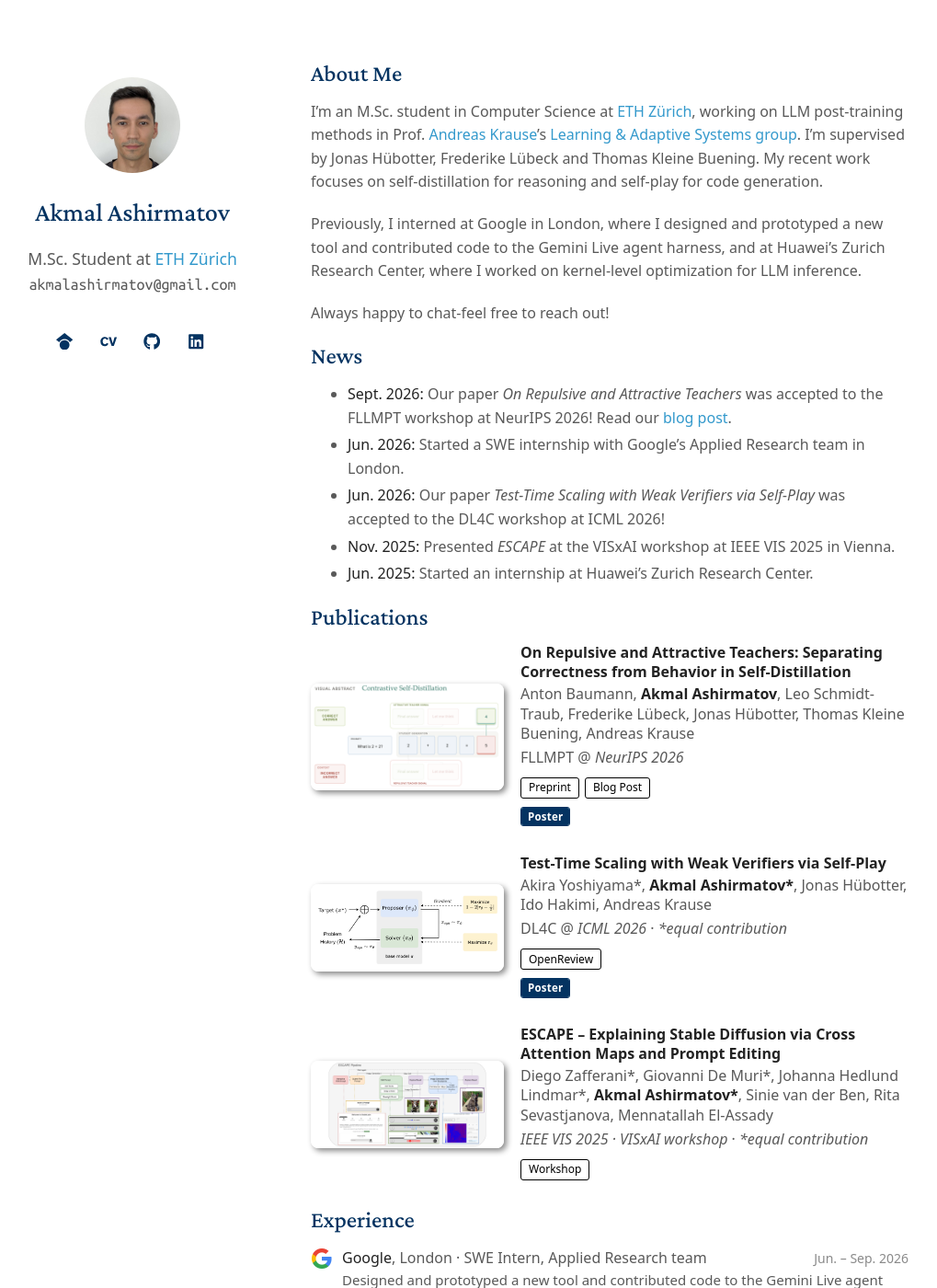
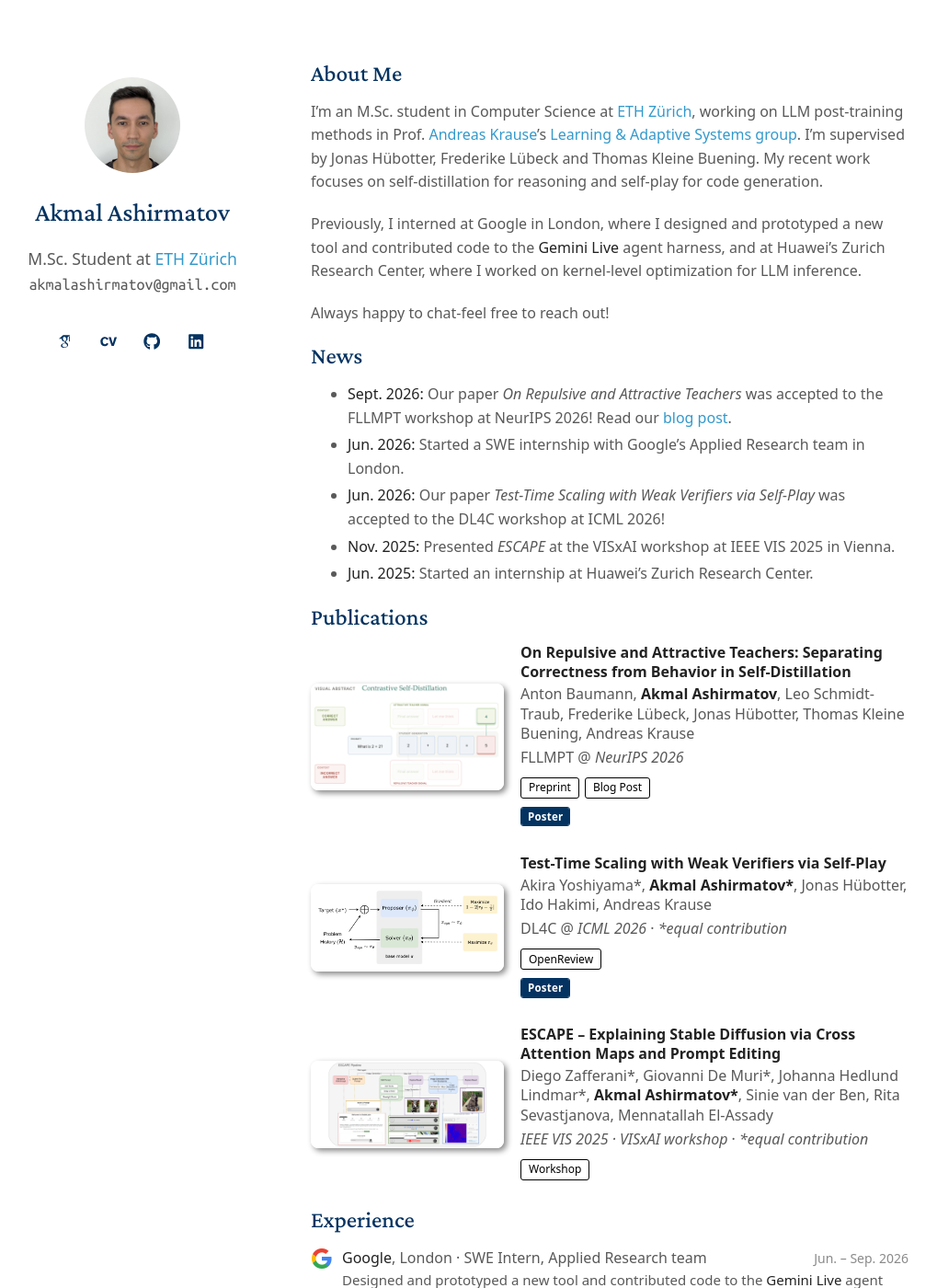
Before and after one commit to AkmalAshirmatov/akmalashirmatov.github.io, a Jekyll site: the page built from index.md, in a window 1280 px wide and 1400 px high. Shown: the whole window at 92% size, without its empty margins (132-1151 px from the left). Built offline with Jekyll 4.4.1, drawn with Linux system fonts in a browser that asks for light colours; our own code applies the rules of GitHub Pages for plain Markdown files; some of the changed text lies outside the part shown.

Commit message:
Restore Scholar icon and highlight Gemini Live links

```diff
--- a/index.md
+++ b/index.md
@@ -6,7 +6,7 @@ layout: homepage
 
 I'm an M.Sc. student in Computer Science at [ETH Zürich](https://ethz.ch/en.html), working on LLM post-training methods in Prof. [Andreas Krause](https://las.inf.ethz.ch/krausea)'s [Learning & Adaptive Systems group](https://las.inf.ethz.ch/). I'm supervised by Jonas Hübotter, Frederike Lübeck and Thomas Kleine Buening. My recent work focuses on self-distillation for reasoning and self-play for code generation.
 
-Previously, I interned at Google in London, where I designed and prototyped a new tool and contributed code to the Gemini Live agent harness, and at Huawei's Zurich Research Center, where I worked on kernel-level optimization for LLM inference.
+Previously, I interned at Google in London, where I designed and prototyped a new tool and contributed code to the [**Gemini Live**](https://gemini.google/overview/gemini-live/) agent harness, and at Huawei's Zurich Research Center, where I worked on kernel-level optimization for LLM inference.
 
 Always happy to chat-feel free to reach out!
 
@@ -29,7 +29,7 @@ Always happy to chat-feel free to reach out!
     <img class="company-logo" src="{{ '/assets/img/companies/google.png' | relative_url }}" alt="" width="24" height="24">
     <div>
       <div class="entry-head"><span><strong>Google</strong>, London · SWE Intern, Applied Research team</span><span class="entry-date">Jun. – Sep. 2026</span></div>
-      <div class="entry-body">Designed and prototyped a new tool and contributed code to the Gemini Live agent harness.</div>
+      <div class="entry-body">Designed and prototyped a new tool and contributed code to the <a href="https://gemini.google/overview/gemini-live/" target="_blank" rel="noopener"><strong>Gemini Live</strong></a> agent harness.</div>
     </div>
   </li>
   <li class="experience-entry">
```
Also changed, not shown: _includes/icons/google-scholar.svg.
